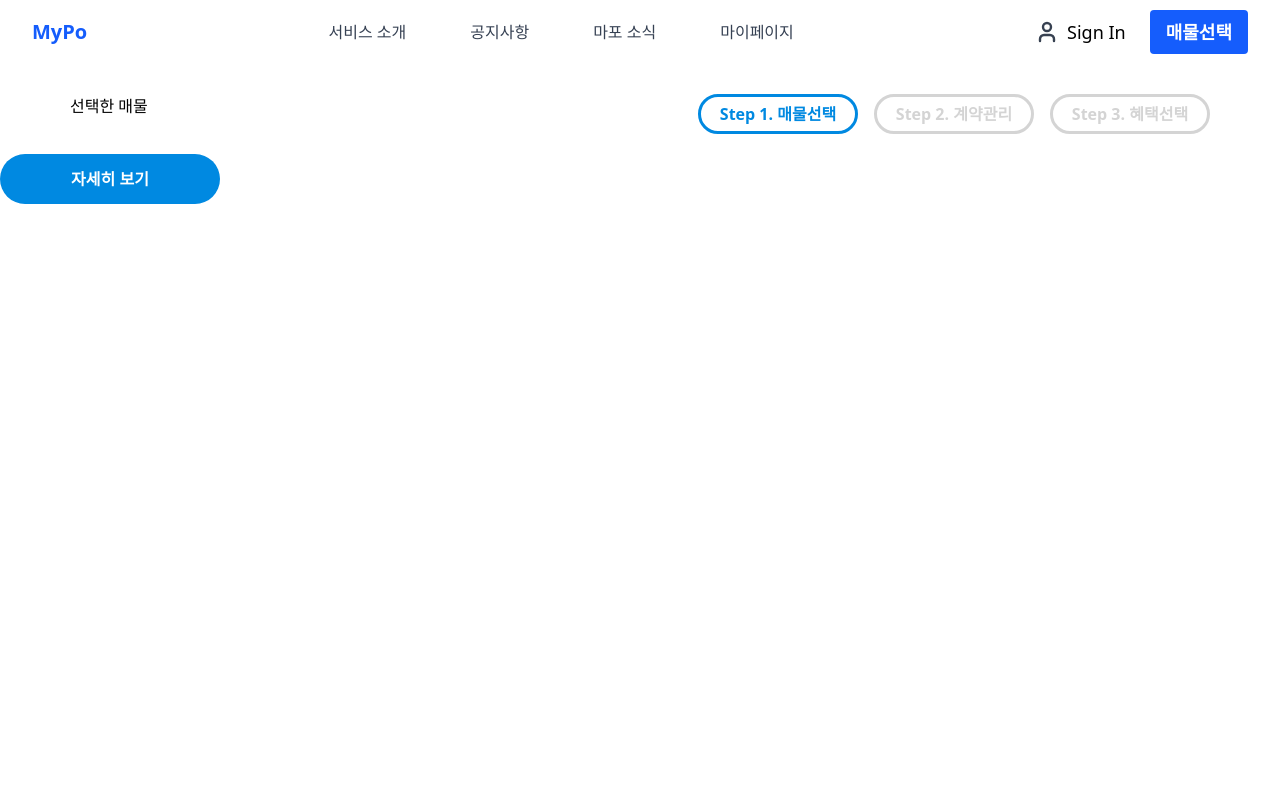
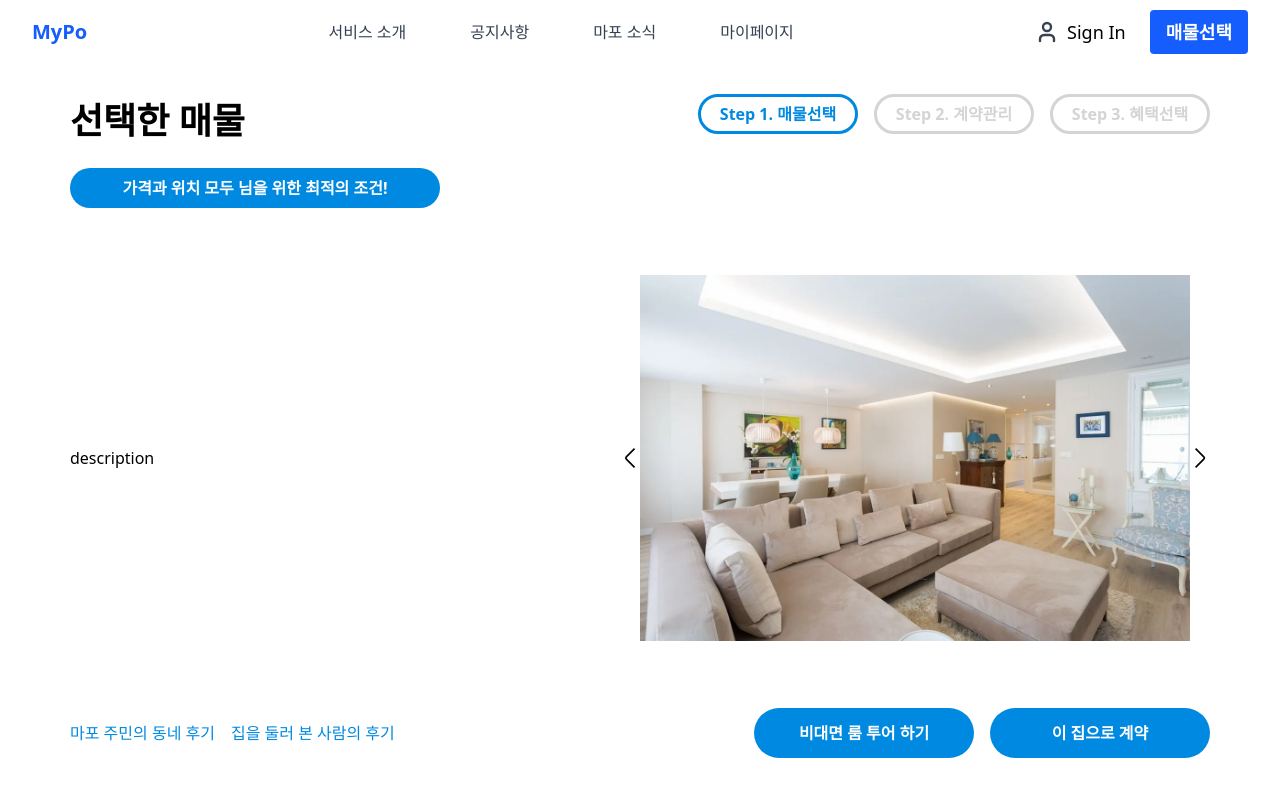
Before and after one commit to t-timda/Agathon25, a React (Vite) app: page /propertydeatil in a window 1280 px wide. Shown: the top 796 px of the page. Built offline with nearby package versions, Linux system fonts and the light colour scheme.

Commit message:
property detail

```diff
--- a/src/components/Button.jsx
+++ b/src/components/Button.jsx
@@ -1,17 +1,16 @@
 const Button = ({
   onClick,
   text,
-  className = "bg-[#0089E1] rounded-[50px] px-[20px] py-[5px] text-white font-bold w-[220px] h-[50px]",
+  className = "bg-[#0089E1] rounded-[50px] px-[20px] py-[5px] text-white font-bold w-[220px] h-[50px] ",
   disabled = false,
   variant = "",
 }) => {
   const baseStyle = "flex items-center justify-center font-Inter ";
 
   const variantStyles = {
-    findMyPo: "w-[240px] h-[90px]",
-    detaillook: "",
-    check: "",
+    findMyPo: "w-[200px] h-[60px] text-[20px] font-bold rounded-full",
     other: "bg-[#d4d4d4] text-black",
+    room: "hover:",
   };
 
   return (
--- /dev/null
+++ b/src/components/Modal.jsx
@@ -0,0 +1,5 @@
+import { useEffect } from "react";
+
+const Modal = () => {};
+
+export default Modal;
--- a/src/pages/Main.jsx
+++ b/src/pages/Main.jsx
@@ -1,8 +1,9 @@
-import React, { useState } from 'react';
-import { useNavigate } from 'react-router-dom';
-import sampleImg1 from '../assets/sample.jpg';
-import leftArrow from '../assets/leftarrow.png';
-import rightArrow from '../assets/rightarrow.png';
+import React, { useState } from "react";
+import { useNavigate } from "react-router-dom";
+import sampleImg1 from "../assets/sample.jpg";
+import leftArrow from "../assets/leftarrow.png";
+import rightArrow from "../assets/rightarrow.png";
+import Button from "../components/Button";
 
 const images = [sampleImg1, leftArrow, rightArrow];
 
@@ -10,8 +11,10 @@ export default function Main() {
   const navigate = useNavigate();
   const [current, setCurrent] = useState(0);
 
-  const prevImage = () => setCurrent((prev) => (prev === 0 ? images.length - 1 : prev - 1));
-  const nextImage = () => setCurrent((prev) => (prev === images.length - 1 ? 0 : prev + 1));
+  const prevImage = () =>
+    setCurrent((prev) => (prev === 0 ? images.length - 1 : prev - 1));
+  const nextImage = () =>
+    setCurrent((prev) => (prev === images.length - 1 ? 0 : prev + 1));
 
   return (
     <div className="flex flex-col items-center justify-center min-h-[80vh] w-full gap-y-12">
@@ -39,7 +42,7 @@ export default function Main() {
             src={images[current]}
             alt={`소개 이미지 ${current + 1}`}
             className="w-80 h-80 object-cover rounded-full cursor-pointer transition-transform hover:scale-105 block flex-shrink-0"
-            onClick={() => navigate('/Detail')}
+            onClick={() => navigate("/Detail")}
           />
           <button
             onClick={nextImage}
@@ -54,10 +57,18 @@ export default function Main() {
       <div className="flex flex-col items-center gap-y-2 bg-white rounded-lg border border-black shadow px-8 py-6">
         {/* 라벨(문구) 한 줄 */}
         <div className="flex w-full justify-between mb-1">
-          <span className="font-semibold text-gray-700 w-24 text-center">목적</span>
-          <span className="font-semibold text-gray-700 w-24 text-center">동네</span>
-          <span className="font-semibold text-gray-700 w-24 text-center">예산</span>
-          <span className="font-semibold text-gray-700 w-24 text-center">기간</span>
+          <span className="font-semibold text-gray-700 w-24 text-center">
+            목적
+          </span>
+          <span className="font-semibold text-gray-700 w-24 text-center">
+            동네
+          </span>
+          <span className="font-semibold text-gray-700 w-24 text-center">
+            예산
+          </span>
+          <span className="font-semibold text-gray-700 w-24 text-center">
+            기간
+          </span>
         </div>
         {/* 입력창+버튼 한 줄 */}
         <div className="flex w-full items-center justify-between gap-x-2">
@@ -66,12 +77,25 @@ export default function Main() {
             <option>투자</option>
             <option>임대</option>
           </select>
-          <input type="text" placeholder="예: 망원동" className="border rounded px-2 py-1 w-24" />
-          <input type="number" placeholder="만원 단위" className="border rounded px-2 py-1 w-24" />
-          <input type="text" placeholder="예: 6개월" className="border rounded px-2 py-1 w-24" />
-          <button className="ml-4 px-6 py-2 bg-black text-white font-bold rounded-lg hover:bg-gray-800 transition-colors text-base shadow">
+          <input
+            type="text"
+            placeholder="예: 망원동"
+            className="border rounded px-2 py-1 w-24"
+          />
+          <input
+            type="number"
+            placeholder="만원 단위"
+            className="border rounded px-2 py-1 w-24"
+          />
+          <input
+            type="text"
+            placeholder="예: 6개월"
+            className="border rounded px-2 py-1 w-24"
+          />
+          {/* <button className="ml-4 px-6 py-2 bg-black text-white font-bold rounded-lg hover:bg-gray-800 transition-colors text-base shadow">
             MyPo 찾기
-          </button>
+          </button> */}
+          <Button text="MyPo 찾기" variant="findMyPo" />
         </div>
       </div>
     </div>
--- a/src/pages/PropertyDetail.jsx
+++ b/src/pages/PropertyDetail.jsx
@@ -1,14 +1,62 @@
 import Step from "../components/Step";
 import Button from "../components/Button";
+import { useNavigate } from "react-router-dom";
+import { useState } from "react";
+import Modal from "../components/Modal";
 
-const PropertyDetail = ({ id }) => {
+const PropertyDetail = ({ id, user }) => {
+  const nav = useNavigate();
+  const [showAutoCloseModal, setShowAutoCloseModal] = useState(false);
+  const handleTourClick = () => {
+    setShowAutoCloseModal(true);
+  };
+
   return (
-    <div>
-      <div className="flex justify-between m-[20px] px-[50px]">
-        <div>선택한 매물 {id}</div>
+    <div className=" m-[20px] px-[50px]">
+      <div className="flex justify-between ">
+        <div className="text-[36px] font-bold">선택한 매물 {id}</div>
         <Step step="매물선택" />
       </div>
-      <Button text="자세히 보기" variant="deatillook" />
+
+      <div className="flex justify-center items-center bg-[#0089E1] w-[370px] h-[40px] rounded-full text-white font-bold mt-[20px]">
+        가격과 위치 모두 {user}님을 위한 최적의 조건!
+      </div>
+
+      <div className="h-[500px] w-full flex justify-between items-center">
+        <div>description</div>
+        <div className="flex w-[550px] items-center justify-end">
+          <img
+            src="../src/assets/angle-left.svg"
+            className="w-[20px] h-[20px] hover:cursor-pointer"
+          />
+          <img src="../src/assets/image.png" className="object-cover" />
+          <img
+            src="../src/assets/angle-right.svg"
+            className="w-[20px] h-[20px] flex hover:cursor-pointer"
+          />
+        </div>
+      </div>
+      <div className="flex items-center justify-between content-center">
+        <div className="flex justify-center gap-[16px]">
+          <button className="text-[#0089E1] hover:cursor-pointer">
+            마포 주민의 동네 후기
+          </button>
+          <button className="text-[#0089E1] hover:cursor-pointer">
+            집을 둘러 본 사람의 후기
+          </button>
+        </div>
+
+        <div className=" flex flex-row gap-[16px] ">
+          <Button
+            text="비대면 룸 투어 하기"
+            variant="room"
+            onClick={() => {
+              alert("등록된 전화번호로 룸투어 일정을 전달했습니다.");
+            }}
+          />
+          <Button text="이 집으로 계약" onClick={() => nav("/ContractGuide")} />
+        </div>
+      </div>
     </div>
   );
 };
--- a/src/pages/SelectProperty.jsx
+++ b/src/pages/SelectProperty.jsx
@@ -1,12 +1,12 @@
 import PropertyCard from "../components/PropertyCard";
 import Step from "../components/Step";
 
-const SelectProperty = () => {
+const SelectProperty = ({ user, count }) => {
   return (
     <>
       <div className="flex justify-between m-[20px] px-[50px]">
         <div className="text-[36px] font-bold">
-          홍익님의 조건에 맞는 4건의 매물
+          {user}님의 조건에 맞는 {count}건의 매물
         </div>
 
         <div>
```
Also changed, not shown: src/assets/image.png (added).
